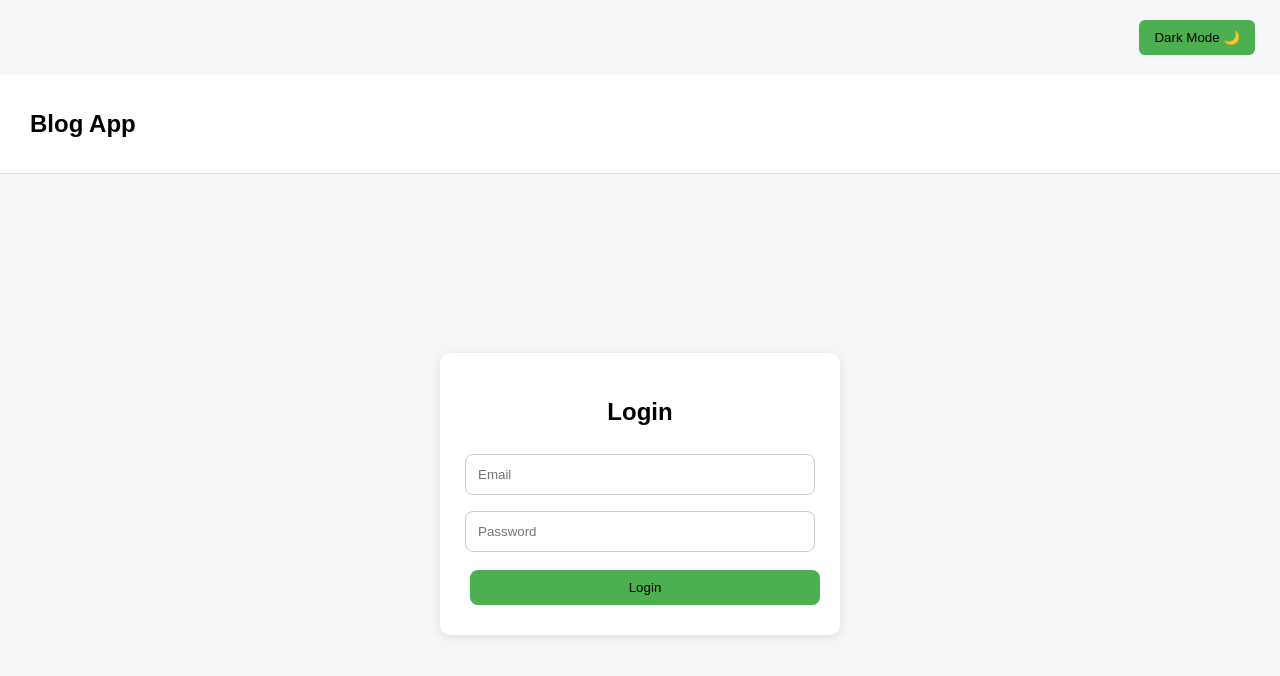
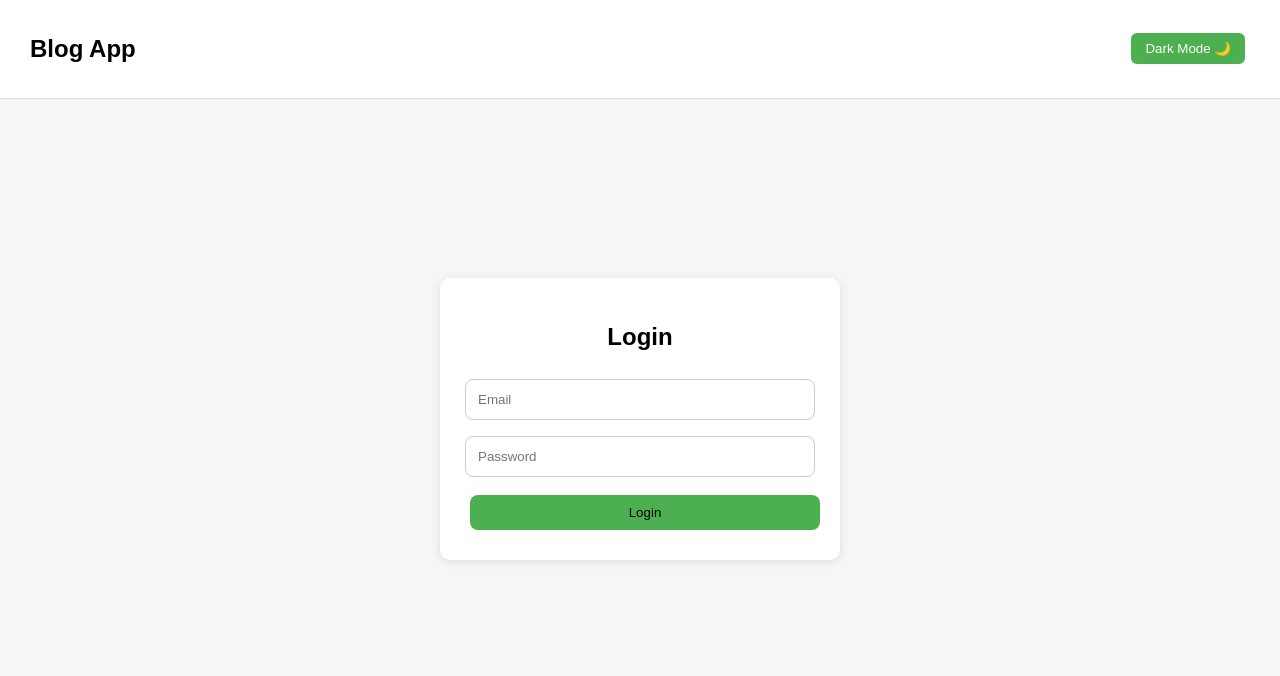
Before and after one commit to Tiyasha20/blog-app, a React (Vite) app in the folder client/: page /login in a window 1280 px wide. Shown: the top 676 px of the page. Built offline with nearby package versions, Linux system fonts and the light colour scheme; no server answers.

Commit message:
update navbar styling

```diff
--- a/client/src/App.jsx
+++ b/client/src/App.jsx
@@ -1,11 +1,11 @@
-import { Routes, Route } from "react-router-dom";
+import { Routes, Route, useNavigate, useLocation, Navigate } from "react-router-dom";
 import Login from "./pages/Login";
 import Home from "./pages/Home";
 import Dashboard from "./pages/Dashboard";
 import Register from "./pages/Register";
-import { useNavigate, useLocation } from "react-router-dom";
+
 import { useState, useEffect } from "react";
-import { Navigate } from "react-router-dom";
+
 
 function App() {
   const navigate = useNavigate();
@@ -32,15 +32,16 @@ function App() {
        <div className={darkMode ? "dark" : ""}>
 
       {/* Toggle Button */}
-        <div className="top-bar">
-    <button onClick={() => setDarkMode(!darkMode)}>
-      {darkMode ? "Light Mode ☀️" : "Dark Mode 🌙"}
-    </button>
-  </div>
+
   <div className="navbar">
   <h2 className="logo">Blog App</h2>
 
   <div className="nav-buttons">
+
+    <button onClick={() => setDarkMode(!darkMode)}>
+      {darkMode ? "Light Mode ☀️" : "Dark Mode 🌙"}
+    </button>
+
 
     {/* Show Login/Register only if NOT logged in AND not on login/register page */}
     {!token &&
--- a/client/src/index.css
+++ b/client/src/index.css
@@ -120,11 +120,7 @@ body.dark {
 * {
   box-sizing: border-box;
 }
-.top-bar {
-  display: flex;
-  justify-content: flex-end;   /* 👉 move to right */
-  padding: 15px 20px;
-}
+
 .btn-group {
   display: flex;
   gap: 10px;      /* 🔥 spacing between buttons */
@@ -133,19 +129,34 @@ body.dark {
 .navbar {
   display: flex;
   justify-content: space-between;
+  align-items: center;
   padding: 15px 30px;
   background: white;
   color: black;
   border-bottom: 1px solid #ddd;
+  position: sticky;
+  top: 0;
+  z-index: 1000;
 }
 
 .dark .navbar {
-  background: #1e1e1e;
+   background: #1e1e1e;
   color: white;
+  border-bottom: 1px solid #333;
 }
 .nav-buttons {
   display: flex;
-  gap: 10px;
+  align-items: center;
+  gap: 12px;
+}
+.nav-buttons button {
+  padding: 8px 14px;
+  border-radius: 6px;
+  border: none;
+  cursor: pointer;
+  background-color: #4CAF50;
+  color: white;
+  transition: 0.2s ease;
 }
 .auth-wrapper {
   display: flex;
```
